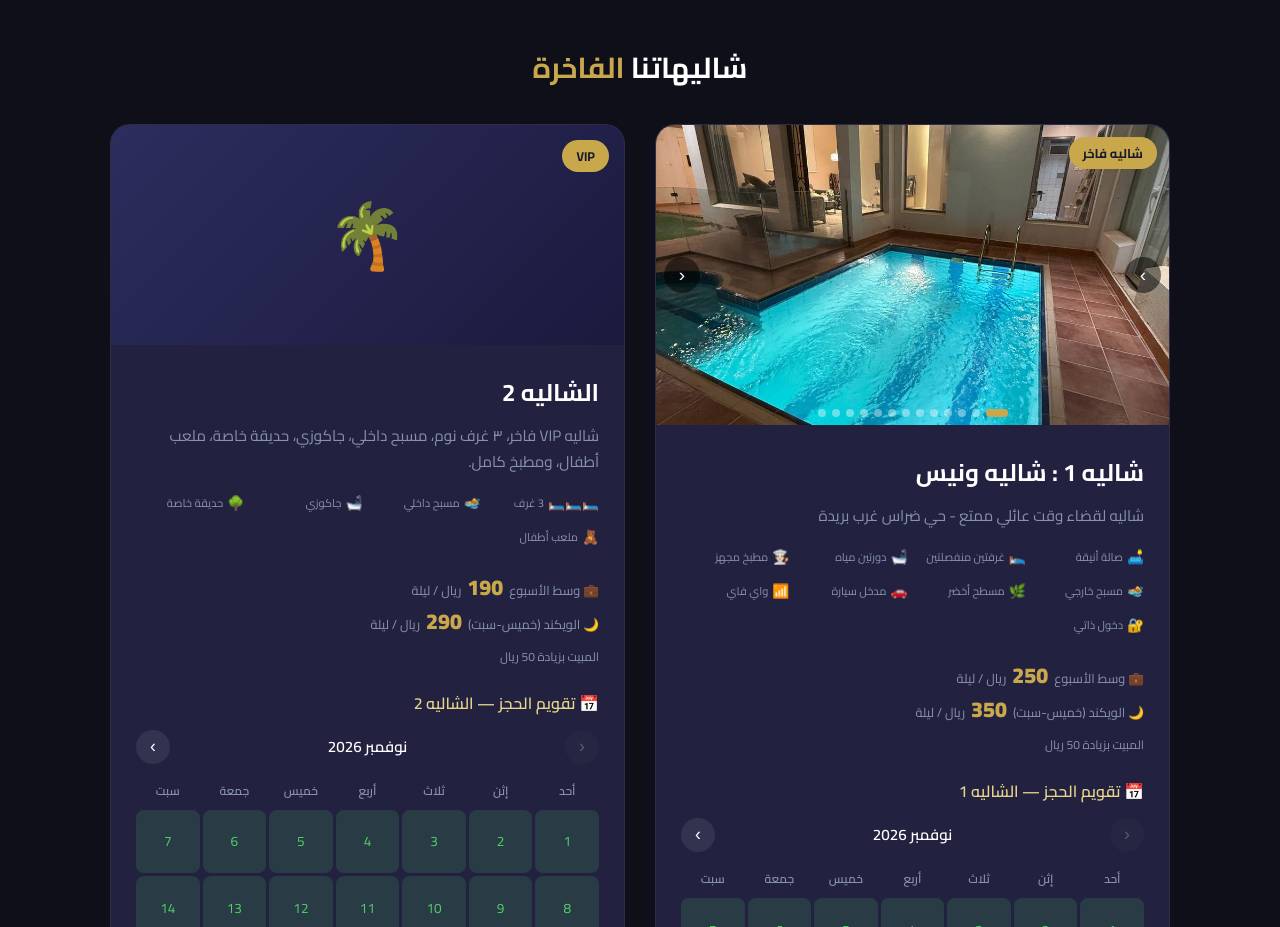
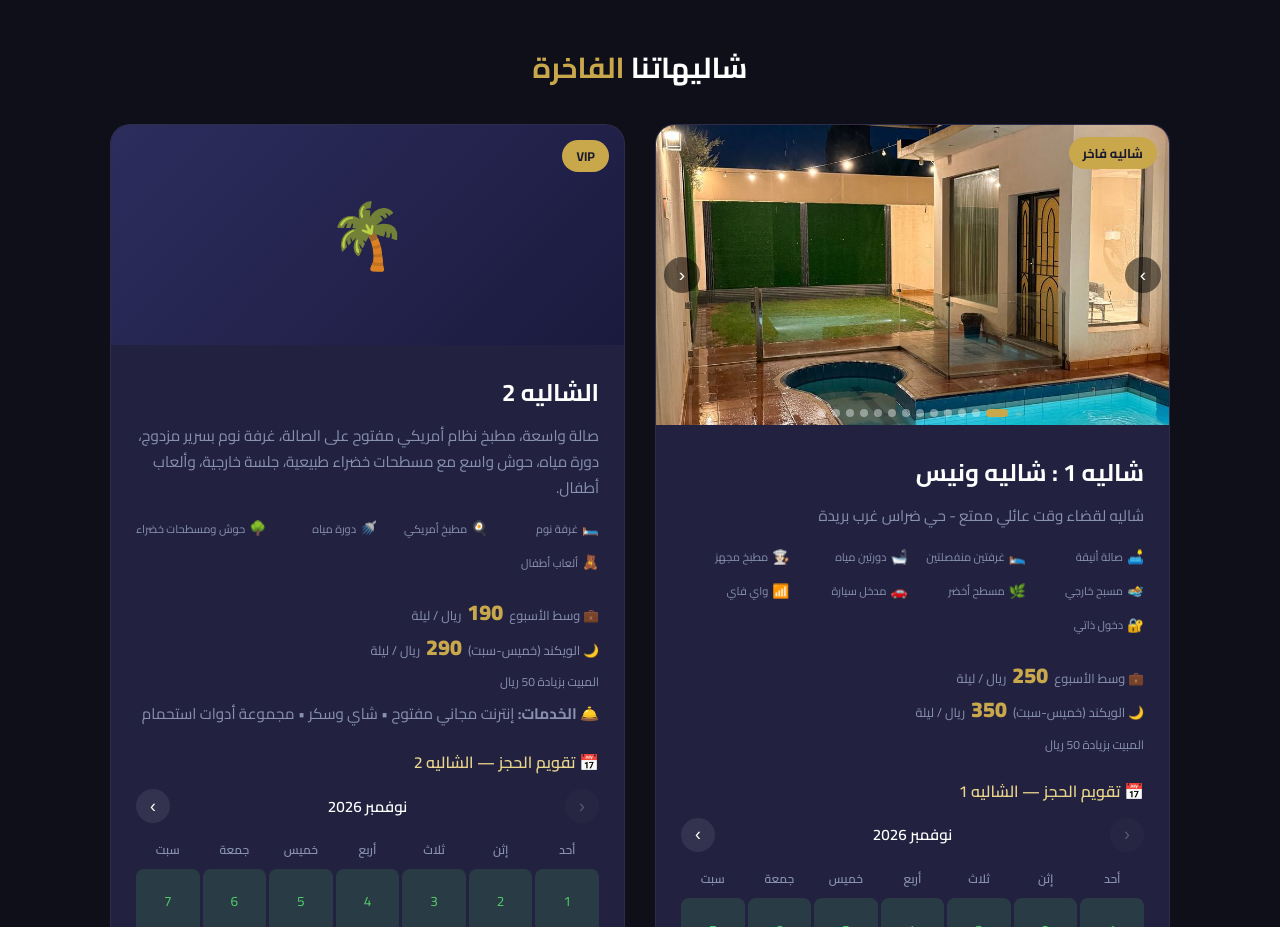
Before and after one commit to diarAzhar/diarazhar.github.io, a plain HTML site: page index.html in a window 1280 px wide. Shown: the part 3160-4087 px from the top of the page. Drawn offline with Linux system fonts and the light colour scheme.

Commit message:
الشاليه 2: تحديث الوصف والمميزات والخدمات حسب البيانات الجديدة

```diff
--- a/index.html
+++ b/index.html
@@ -1541,8 +1541,8 @@
       <!-- Chalet 1 -->
       <div class="apt-card">
         <div class="apt-carousel" id="carch1">
-          <img class="slide-img active" src="img/ch1-2.jpg" alt="الشاليه 1">
-          <img class="slide-img" src="img/ch1-12.jpg" alt="الشاليه 1">
+          <img class="slide-img active" src="img/ch1-12.jpg" alt="الشاليه 1">
+          <img class="slide-img" src="img/ch1-2.jpg" alt="الشاليه 1">
           <img class="slide-img" src="img/ch1-1.jpg" alt="الشاليه 1">
           <img class="slide-img" src="img/ch1-3.jpg" alt="الشاليه 1">
           <img class="slide-img" src="img/ch1-4.jpg" alt="الشاليه 1">
@@ -1647,20 +1647,21 @@
         <div class="apt-body">
           <div class="apt-name">الشاليه 2</div>
           <div class="apt-desc">
-            شاليه VIP فاخر، ٣ غرف نوم، مسبح داخلي، جاكوزي، حديقة خاصة، ملعب أطفال، ومطبخ كامل.
+            صالة واسعة، مطبخ نظام أمريكي مفتوح على الصالة، غرفة نوم بسرير مزدوج، دورة مياه، حوش واسع مع مسطحات خضراء طبيعية، جلسة خارجية، وألعاب أطفال.
           </div>
           <div class="apt-meta">
-            <div class="apt-meta-item"><span class="icon">🛏️🛏️🛏️</span> 3 غرف</div>
-            <div class="apt-meta-item"><span class="icon">🏊</span> مسبح داخلي</div>
-            <div class="apt-meta-item"><span class="icon">🛁</span> جاكوزي</div>
-            <div class="apt-meta-item"><span class="icon">🌳</span> حديقة خاصة</div>
-            <div class="apt-meta-item"><span class="icon">🧸</span> ملعب أطفال</div>
+            <div class="apt-meta-item"><span class="icon">🛏️</span> غرفة نوم</div>
+            <div class="apt-meta-item"><span class="icon">🍳</span> مطبخ أمريكي</div>
+            <div class="apt-meta-item"><span class="icon">🚿</span> دورة مياه</div>
+            <div class="apt-meta-item"><span class="icon">🌳</span> حوش ومسطحات خضراء</div>
+            <div class="apt-meta-item"><span class="icon">🧸</span> ألعاب أطفال</div>
           </div>
           <div class="apt-price">
             <div class="price-line"><span class="tag">💼 وسط الأسبوع</span> 190 <small>ريال / ليلة</small></div>
             <div class="price-line"><span class="tag">🌙 الويكند (خميس-سبت)</span> 290 <small>ريال / ليلة</small></div>
           </div>
           <div class="apt-price-note">المبيت بزيادة 50 ريال</div>
+          <div class="apt-desc" style="margin-top:8px;">🛎️ <strong>الخدمات:</strong> إنترنت مجاني مفتوح • شاي وسكر • مجموعة أدوات استحمام</div>
 
           <!-- Calendar -->
           <div class="calendar-section">
```
